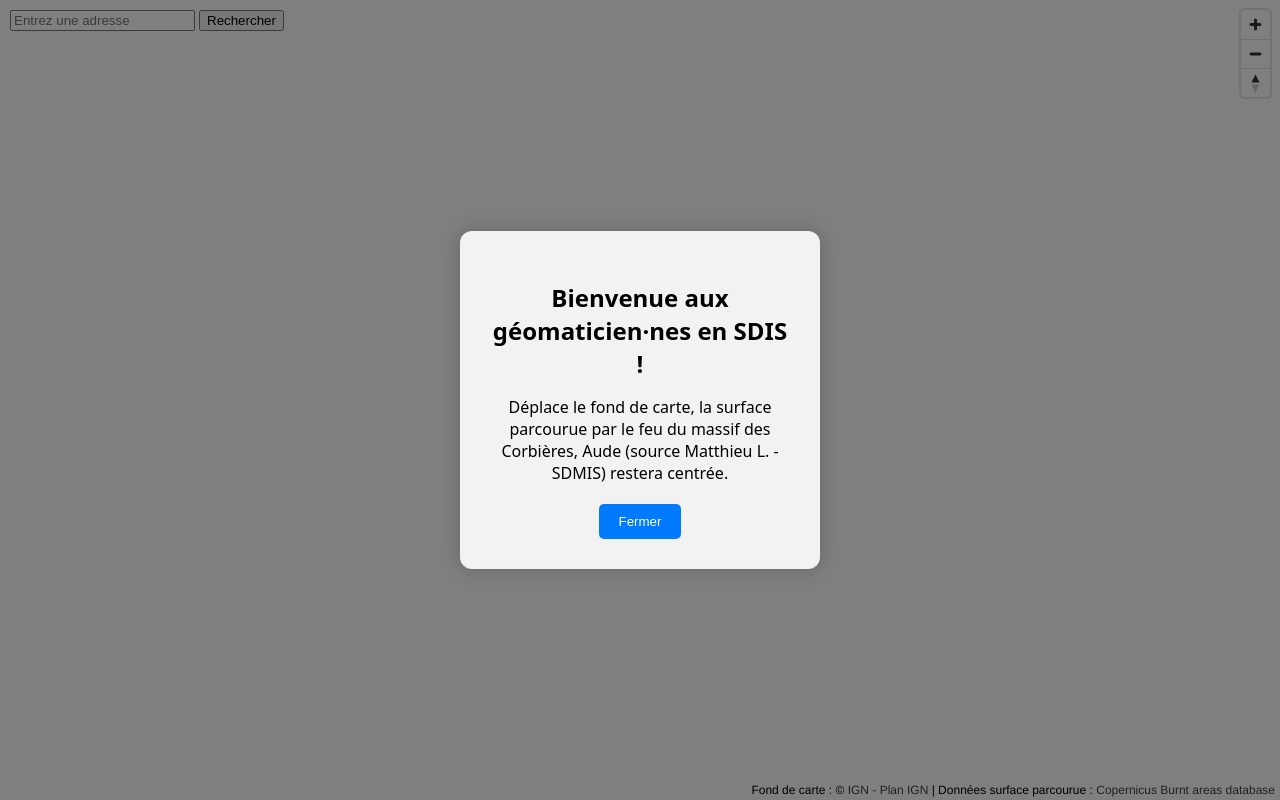
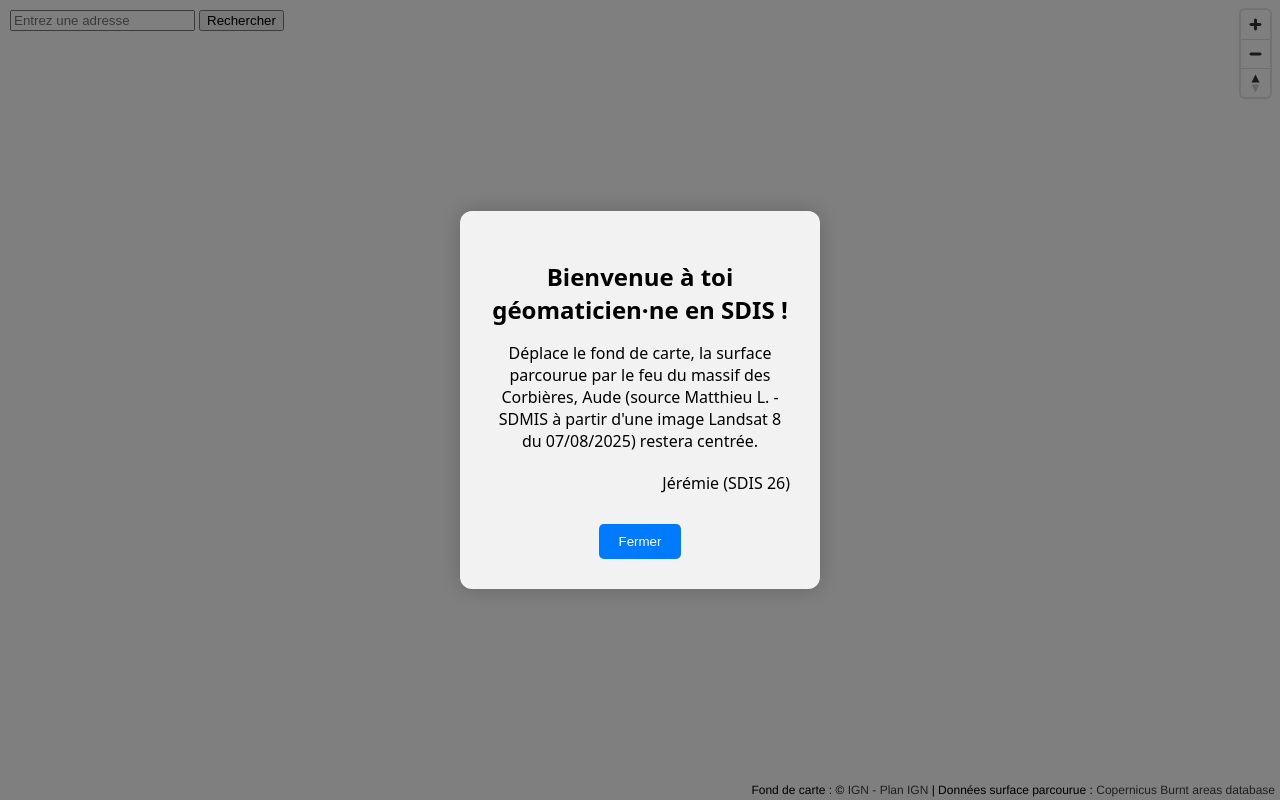
Before and after one commit to jeremieprudhomme/Deplace-le-feu, a plain HTML site: page GeoSDIS/index.html in a window 1280 px wide. Drawn offline with nearby package versions, Linux system fonts and the light colour scheme; no server answers.

Commit message:
Update index.html

```diff
--- a/GeoSDIS/index.html
+++ b/GeoSDIS/index.html
@@ -57,8 +57,9 @@
     backdrop-filter: blur(6px); /* flou derrière */
 	"
    >
-    <h2 style="margin-bottom: 10px;">Bienvenue aux géomaticien·nes en SDIS !</h2>
-    <p style="margin-bottom: 20px;">Déplace le fond de carte, la surface parcourue par le feu du massif des Corbières, Aude (source Matthieu L. - SDMIS) restera centrée.</p>
+    <h2 style="margin-bottom: 10px;">Bienvenue à toi géomaticien·ne en SDIS !</h2>
+    <p style="margin-bottom: 20px;">Déplace le fond de carte, la surface parcourue par le feu du massif des Corbières, Aude (source Matthieu L. - SDMIS à partir d'une image Landsat 8 du 07/08/2025) restera centrée.</p>
+	<p style="margin-bottom: 30px;text-align: right;">Jérémie (SDIS 26)</p>
     <button onclick="closeModal()" style="
       padding: 10px 20px;
       background: #007BFF;
```
